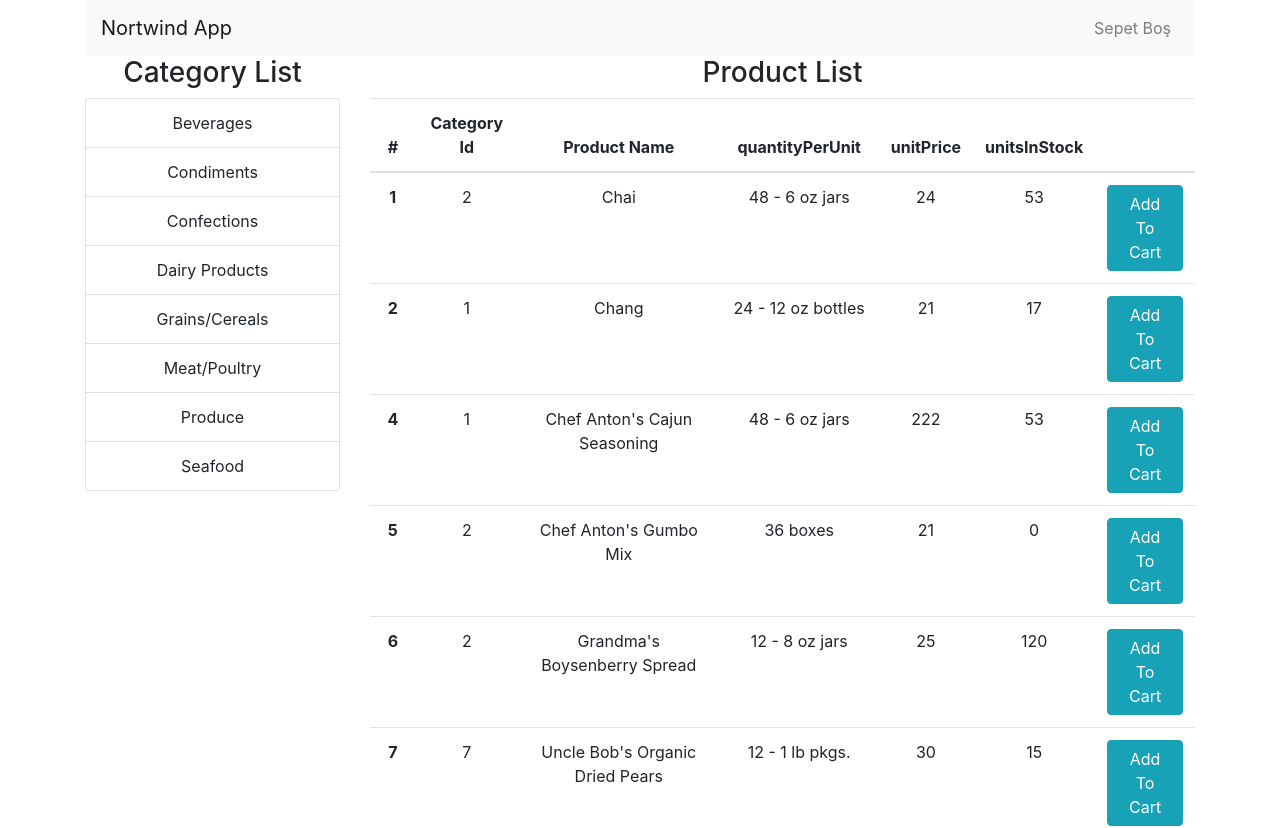
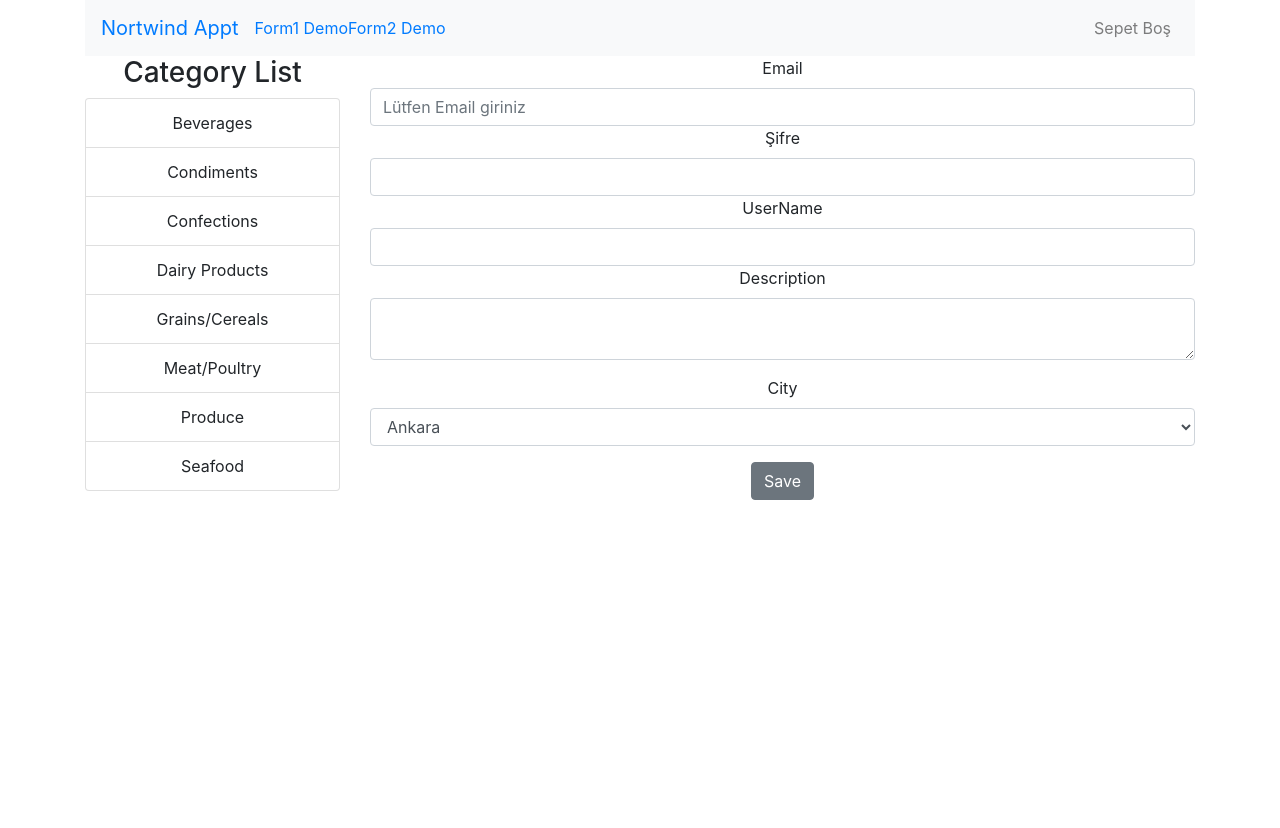
Before and after one commit to aliayranci93/ReactEcommerce, a React (Create React App) app: page /form2 in a window 1280 px wide. Shown: the top 828 px of the page. After the commit the page ends 800 px from the top, so only its background shows below. Built offline with nearby package versions, Linux system fonts and the light colour scheme; data requests are answered from the project's data file.

Commit message:
Örnek form yapıları ve alışveriş listesi ekranı eklendi. ek olarak Root yapıları oluşturuldu.

```diff
--- a/package.json
+++ b/package.json
@@ -10,6 +10,7 @@
     "bootstrap": "^4.6.0",
     "react": "^17.0.1",
     "react-dom": "^17.0.1",
+    "react-router-dom": "^5.2.0",
     "react-scripts": "4.0.1",
     "reactstrap": "^8.9.0",
     "web-vitals": "^0.2.4"
--- a/src/App.js
+++ b/src/App.js
@@ -1,26 +1,28 @@
-import './App.css';
-import Navi from './Navi';
-import CategoryList from './CategoryList';
-import ProductList from './ProductList';
-import { Col, Container, Row } from 'reactstrap';
+import "./App.css";
+import Navi from "./Navi";
+import CategoryList from "./CategoryList";
+import ProductList from "./ProductList";
+import { Col, Container, Row } from "reactstrap";
 import React, { Component } from "react";
-import alertify from "alertifyjs"
+import alertify from "alertifyjs";
+import { Route, Switch } from "react-router";
+import NotFound from "./NotFound";
+import CartList from "./CartList";
+import FormDemo1 from "./FormDemo1";
+import FormDemo2 from "./FormDemo2";
 
 export default class App extends Component {
-
   state = {
     categories: [],
     products: [],
     currentCategory: "",
-    cart:[]
+    cart: [],
   };
-
 
   changeCategory = (category) => {
     this.setState({ currentCategory: category.categoryName });
     this.getProducts(category.id);
   };
-
 
   getCategories = () => {
     fetch("http://localhost:3000/categories")
@@ -29,65 +31,120 @@ export default class App extends Component {
   };
 
   getProducts = (categoryId) => {
-    let url ="http://localhost:3000/products";
-    if(categoryId){
-      url+="?categoryId="+categoryId;
+    let url = "http://localhost:3000/products";
+    if (categoryId) {
+      url += "?categoryId=" + categoryId;
     }
     fetch(url)
       .then((response) => response.json())
       .then((data) => this.setState({ products: data }));
   };
 
-  componentDidMount(){
+  componentDidMount() {
     this.getCategories();
     this.getProducts();
   }
 
-addToCart = (product)=>{
+  addToCart = (product) => {
     debugger;
     let newCart = this.state.cart;
-  var addedItem=newCart.find(c=>c.product.id===product.id);
+    var addedItem = newCart.find((c) => c.product.id === product.id);
 
-  if(addedItem){
-    addedItem.quantity+=1;
+    if (addedItem) {
+      addedItem.quantity += 1;
+    } else {
+      newCart.push({ product: product, quantity: 1 });
     }
-  else {
-    newCart.push({product:product,quantity:1});
-  }
-  this.setState({cart:newCart});
-  alertify.success(product.productName+" Ürünü Sepete Başarıyla Eklendi.",3);
-}
-removeFromCart = (product)=>{
+    this.setState({ cart: newCart });
+    alertify.success(
+      product.productName + " Ürünü Sepete Başarıyla Eklendi.",
+      3
+    );
+  };
+  removeFromCart = (product) => {
     debugger;
-  let newCart = this.state.cart.filter(c=>c.product.id!==product.id);
-  this.setState({cart:newCart});
-}
+    let newCart = this.state.cart.filter((c) => c.product.id !== product.id);
+    this.setState({ cart: newCart });
+    alertify.error(
+      product.productName + " Ürünü Sepetten Başarıyla Silindi.",
+      3
+    );
+  };
 
   render() {
-    let productInfo={title:"Product List"};
-    let categoryInfo={title:"Category List"};
+    let productInfo = { title: "Product List" };
+    let categoryInfo = { title: "Category List" };
     return (
       <div className="App">
         <Container>
-
-      <Navi cart={this.state.cart} removeFromCart={this.removeFromCart}></Navi>
+          <Navi
+            cart={this.state.cart}
+            removeFromCart={this.removeFromCart}
+          ></Navi>
 
           <Row>
             <Col xs="3">
-          <CategoryList changeCategory={this.changeCategory} categories={this.state.categories}  info={categoryInfo} currentCategory={this.state.currentCategory}></CategoryList>
+              <CategoryList
+                changeCategory={this.changeCategory}
+                categories={this.state.categories}
+                info={categoryInfo}
+                currentCategory={this.state.currentCategory}
+              ></CategoryList>
             </Col>
             <Col xs="9">
-          <ProductList addToCart={this.addToCart}  products={this.state.products} info={productInfo}></ProductList>
-          </Col>
+              <Switch>
+                <Route
+                  exact
+                  path="/"
+                  render={(props) => (
+                    <ProductList
+                      {...props} //propların kopyasını al onu gönder
+                      addToCart={this.addToCart}
+                      products={this.state.products}
+                      info={productInfo}
+                    ></ProductList>
+                  )}
+                />
+                <Route
+                  exact
+                  path="/cart"
+                  render={(props) => (
+                    <CartList
+                      {...props} //propların kopyasını al onu gönder
+                      cart={this.state.cart}
+                      removeFromCart={this.removeFromCart}
+                    ></CartList>
+                  )}
+                />
+                    <Route
+                  exact
+                  path="/form1"
+                  render={(props) => (
+                    <FormDemo1
+                      {...props} //propların kopyasını al onu gönder
+
+                    ></FormDemo1>
+                  )}
+                />
+
+                  <Route
+                  exact
+                  path="/form2"
+                  render={(props) => (
+                    <FormDemo2
+                      {...props} //propların kopyasını al onu gönder
+
+                    ></FormDemo2>
+                  )}
+                />
 
 
+                <Route component={NotFound} />
+              </Switch>
+            </Col>
           </Row>
         </Container>
-
-
-
       </div>
     );
   }
-
 }
--- /dev/null
+++ b/src/CartList.js
@@ -0,0 +1,45 @@
+import React, { Component } from "react";
+import { Badge, Table } from "reactstrap";
+
+export default class CartList extends Component {
+  renderCart = () => {
+    return (
+      <Table striped>
+        <thead>
+          <tr>
+            <th>#</th>
+            <th>Category Id</th>
+            <th>Product Name</th>
+            <th>Unit Price</th>
+            <th>Units in Stock</th>
+            <th>Quantity</th>
+            <th>İşlemler</th>
+          </tr>
+        </thead>
+        <tbody>
+
+          {this.props.cart.map((cartItem) => (
+            <tr key={cartItem.product.id}>
+              <td>{cartItem.product.id}</td>
+              <td>{cartItem.product.categoryId}</td>
+              <td>{cartItem.product.productName}</td>
+              <td>{cartItem.product.unitPrice}</td>
+              <td>{cartItem.product.unitsInStock}</td>
+              <td>{cartItem.quantity}</td>
+              <td><Badge color="danger" onClick={()=>this.props.removeFromCart(cartItem.product)}>X</Badge></td>
+            </tr>
+          ))}
+        </tbody>
+      </Table>
+    );
+  };
+
+  render() {
+    return (
+      <div>
+        Cart List
+        {this.renderCart()}
+      </div>
+    );
+  }
+}
--- a/src/CartSummary.js
+++ b/src/CartSummary.js
@@ -1,4 +1,5 @@
 import React, { Component } from "react";
+import { Link } from "react-router-dom";
 import {
   UncontrolledDropdown,
   DropdownToggle,
@@ -25,7 +26,7 @@ export default class CartSummary extends Component {
           ))}
 
           <DropdownItem divider />
-          <DropdownItem>Reset</DropdownItem>
+          <DropdownItem><Link to="cart"> Sepete Git</Link></DropdownItem>
         </DropdownMenu>
       </UncontrolledDropdown>
     );
--- /dev/null
+++ b/src/FormDemo1.js
@@ -0,0 +1,39 @@
+import React, { Component } from "react";
+
+export default class FormDemo1 extends Component {
+  state = {
+    userName: "",
+    city:""
+  };
+
+  onChangeHandler = (event) => {
+   // this.setState({ userName: event.target.value });
+   let name = event.target.name;
+   let value = event.target.value;
+   this.setState({ [name]: value });
+  };
+
+  onSubmitHandler = (event) => {
+      debugger;
+    event.preventDefault();///kullanmassan memorydeki dataları kaybedersin.
+   alert(this.state.userName);
+  };
+  render() {
+    return (
+      <div>
+        <form onSubmit={this.onSubmitHandler}>
+          <h3>Username</h3>
+          <input name="userName" onChange={this.onChangeHandler} type="text"></input>
+          <h3>Username is {this.state.userName}</h3>
+
+          <h3>City</h3>
+          <input name="city" onChange={this.onChangeHandler} type="text"></input>
+          <h3>City is {this.state.city}</h3>
+
+
+          <input type="submit" value="kaydet"></input>
+        </form>
+      </div>
+    );
+  }
+}
--- /dev/null
+++ b/src/FormDemo2.js
@@ -0,0 +1,78 @@
+import alertify from "alertifyjs";
+import React, { Component } from "react";
+import { FormGroup, Input, Label,Button } from "reactstrap";
+
+export default class FormDemo2 extends Component {
+  state = { email: "", password: "", city: "", description: "", userName: "" };
+
+  onChangeHandler = (event) => {
+    let name = event.target.name;
+    let value = event.target.value;
+    this.setState({ [name]: value });
+  };
+
+  onSubmitHandler = (event) => {
+    debugger;
+    event.preventDefault(); ///kullanmassan memorydeki dataları kaybedersin.
+    alertify.success(this.state.email + " emaili veritabanına kaydedildi.");
+    alertify.success(this.state.password + " emaili veritabanına kaydedildi.");
+    alertify.success(this.state.city + " emaili veritabanına kaydedildi.");
+    alertify.success(this.state.description + " emaili veritabanına kaydedildi.");
+    alertify.success(this.state.userName + " emaili veritabanına kaydedildi.");
+  };
+
+  render() {
+    return (
+      <div>
+        <form onSubmit={this.onSubmitHandler}>
+        <FormGroup>
+        <Label for="email">Email</Label>
+          <Input
+            name="email"
+            onChange={this.onChangeHandler}
+            type="email" placeholder="Lütfen Email giriniz  "
+          ></Input>
+
+        <Label for="password">Şifre</Label>
+          <Input
+            name="password"
+            onChange={this.onChangeHandler}
+            type="password"
+          ></Input>
+
+
+        <Label for="username">UserName</Label>
+          <Input
+            name="userName"
+            onChange={this.onChangeHandler}
+            type="text"
+            id="userName"
+          ></Input>
+
+        <Label for="description">Description</Label>
+          <Input
+            name="description"
+            onChange={this.onChangeHandler}
+            type="textarea"
+            id="description"
+          ></Input>
+
+        </FormGroup>
+        <FormGroup>
+        <Label for="city">City</Label>
+            <Input type="select" name="city" id="city"  onChange={this.onChangeHandler}>
+                <option value="06">Ankara</option>
+                <option value="34">İstanbul</option>
+                <option value="06">Ankara</option>
+                <option value="06">Ankara</option>
+                <option value="06">Ankara</option>
+                <option value="06">Ankara</option>
+            </Input>
+        </FormGroup>
+
+         <Button type="submit">Save</Button>
+        </form>
+      </div>
+    );
+  }
+}
--- a/src/Navi.js
+++ b/src/Navi.js
@@ -4,20 +4,28 @@ import {
   Navbar,
   NavbarToggler,
   NavbarBrand,
-  Nav
+  Nav,
+  NavItem,
 } from "reactstrap";
 import CartSummary from "./CartSummary";
+import { Link } from "react-router-dom";
 
 export default class Navi extends Component {
   render() {
     return (
       <div>
         <Navbar color="light" light expand="md">
-          <NavbarBrand href="/">Nortwind App</NavbarBrand>
+          <NavbarBrand href="/"><Link to="/"> Nortwind Appt</Link></NavbarBrand>
           <NavbarToggler />
           <Collapse navbar>
-
-
+              <Nav className="mr-auto" navbar>
+              <NavItem>
+              <Link to="/form1">Form1 Demo</Link>
+            </NavItem>
+            <NavItem>
+              <Link to="/form2">Form2 Demo</Link>
+            </NavItem>
+           </Nav>
           </Collapse>
           <Nav className="mr-auto" navbar>
               <CartSummary cart={this.props.cart} removeFromCart={this.props.removeFromCart}></CartSummary>
--- /dev/null
+++ b/src/NotFound.js
@@ -0,0 +1,11 @@
+import React, { Component } from 'react'
+
+export default class NotFound extends Component {
+    render() {
+        return (
+            <div>
+                Not Found
+            </div>
+        )
+    }
+}
--- a/src/index.js
+++ b/src/index.js
@@ -5,10 +5,12 @@ import App from './App';
 import reportWebVitals from './reportWebVitals';
 import 'bootstrap/dist/css/bootstrap.min.css';
 import 'alertifyjs/build/css/alertify.min.css';
+//routing sağlayan entegrasyon
+import {BrowserRouter} from 'react-router-dom';
 
 ReactDOM.render(
   <React.StrictMode>
-    <App />
+    <BrowserRouter><App /></BrowserRouter>
   </React.StrictMode>,
   document.getElementById('root')
 );
```
Also changed, not shown: 2 other files (tests, documents, lock files or other folders). Lines whose indentation alone changed are shown as unchanged.
